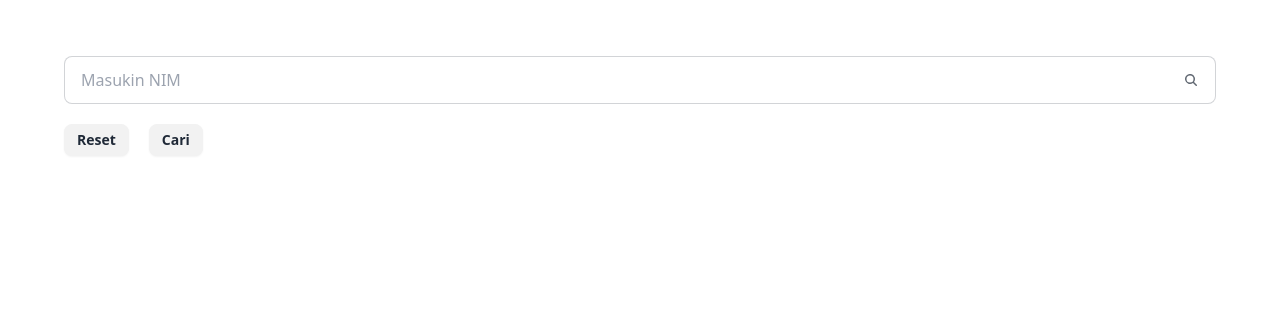
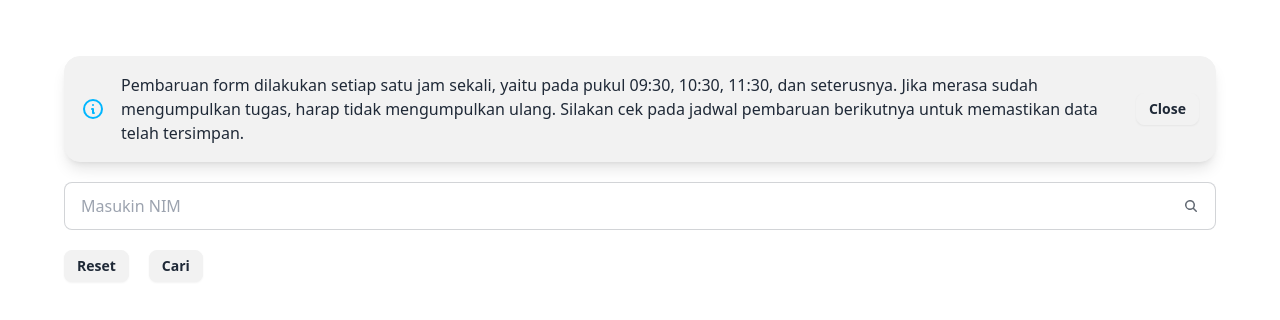
Before and after one commit to ahitabisma/cek-tugas-praktikan, a Vue app: page / in a window 1280 px wide. Shown: the top 320 px of the page. Built offline with nearby package versions, Linux system fonts and the light colour scheme.

Commit message:
tambah notes

```diff
--- a/src/views/HomeView.vue
+++ b/src/views/HomeView.vue
@@ -46,11 +46,28 @@ const formatDate = (timestamp: string) => {
 
   return date.toLocaleDateString('id-ID', options);
 };
+
+const alertOpen = ref(true);
+const closeAlert = () => {
+  alertOpen.value = false;
+}
 </script>
 
 
 <template>
   <main class="mx-6 md:mx-16 my-14">
+    <!-- Notes -->
+    <div v-if="alertOpen" role="alert" class="alert shadow-lg mb-5">
+      <svg xmlns="http://www.w3.org/2000/svg" fill="none" viewBox="0 0 24 24" class="stroke-info h-6 w-6 shrink-0">
+        <path stroke-linecap="round" stroke-linejoin="round" stroke-width="2"
+          d="M13 16h-1v-4h-1m1-4h.01M21 12a9 9 0 11-18 0 9 9 0 0118 0z"></path>
+      </svg>
+      <div>
+        <div class="text-md">Pembaruan form dilakukan setiap satu jam sekali, yaitu pada pukul 09:30, 10:30, 11:30, dan seterusnya. Jika merasa sudah mengumpulkan tugas, harap tidak mengumpulkan ulang. Silakan cek pada jadwal pembaruan berikutnya untuk memastikan data telah tersimpan.</div>
+      </div>
+      <button class="btn btn-sm" @click="closeAlert">Close</button>
+    </div>
+
     <!-- Input and Search Buttons -->
     <label class="input input-bordered flex items-center gap-2">
       <input type="text" class="grow" placeholder="Masukin NIM" v-model="nim" @keydown.enter="kirim" />
```
